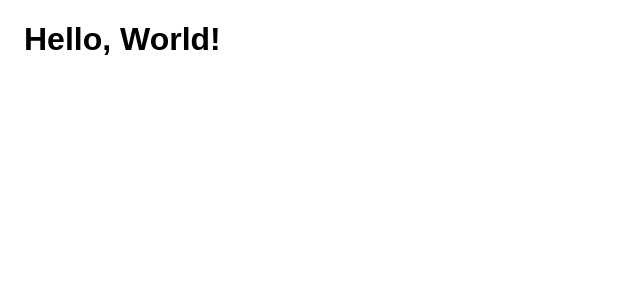
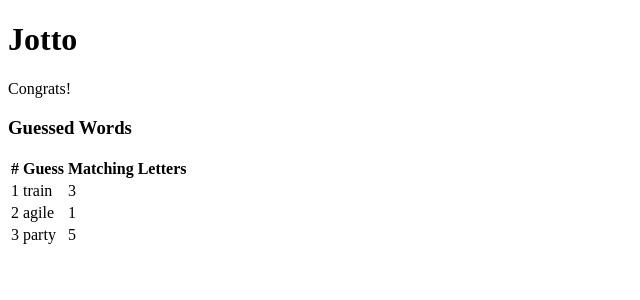
Before and after one commit to TomWilson89/tdd_react_enzyme, a React app: page / in a window 1280 px wide. Shown: the top 300 px of the page, without its empty margins (0-640 px from the left). Built offline with nearby package versions, Linux system fonts and the light colour scheme.

Commit message:
feat: add congrats and guessedWords components into the home page

```diff
--- a/src/components/App.jsx
+++ b/src/components/App.jsx
@@ -1,10 +1,19 @@
 import React from 'react';
+import { GuessedWords } from '.';
 import '../styles/global.css';
+import Congrats from './congrats';
 
 const App = () => {
+  const guessedWords = [
+    { guessedWord: 'train', letterMatchCount: 3 },
+    { guessedWord: 'agile', letterMatchCount: 1 },
+    { guessedWord: 'party', letterMatchCount: 5 },
+  ];
   return (
-    <div className="App">
-      <h1> Hello, World! </h1>
+    <div className="container">
+      <h1>Jotto</h1>
+      <Congrats success />
+      <GuessedWords guessedWords={guessedWords} />
     </div>
   );
 };
```
